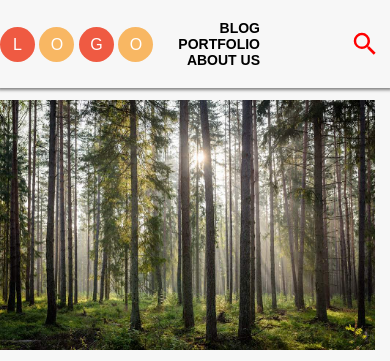
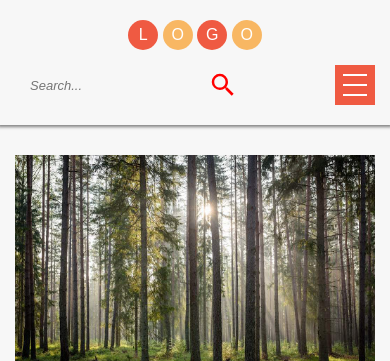
Before and after one commit to EvgenStr/page-responsive, a plain HTML site: page index.html in a window 390 px wide. Shown: the top 361 px of the page. Drawn offline with Linux system fonts and the light colour scheme.

Commit message:
add post footer

```diff
--- a/assets/css/aside-styles.css
+++ b/assets/css/aside-styles.css
@@ -1,7 +1,7 @@
 .right-side-menu {
   padding: 5px 0px;
   width: 30%;
-  height: 50vh;
+  /* height: 50vh; */
 }
 .right-menu-item {
   background-color: white;
--- a/assets/css/header-styles.css
+++ b/assets/css/header-styles.css
@@ -1,7 +1,9 @@
 .page-header {
   width: 100%;
   /* height: 80px; */
-  position: fixed;
+  margin-bottom: 30px;
+  padding: 20px 0;
+  position: relative;
   top: 0;
   background-color: var(--background-color);
   font-family: sans-serif;
@@ -9,23 +11,24 @@
 }
 .head-container {
   max-width: 1020px;
-  margin: 20px auto;
+  margin: 0 auto;
   display: flex;
   justify-content: space-between;
   align-items: center;
+  padding: 0 15px;
   /* justify-items: end; */
 }
 .logo {
   /* vertical-align: middle; */
   user-select: none;
   flex-shrink: 0;
-  justify-self: end;
+  /* justify-self: end; */
 }
 .logo > span {
   display: inline-block;
-  height: 35px;
-  width: 35px;
-  line-height: 35px;
+  height: 30px;
+  width: 30px;
+  line-height: 30px;
   border-radius: 50%;
   text-align: center;
   color: white;
@@ -40,6 +43,7 @@
 }
 .navigation {
   flex-grow: 1;
+  text-align: end;
 }
 .nav-list {
   text-align: end;
--- a/assets/css/main-content-styles.css
+++ b/assets/css/main-content-styles.css
@@ -2,7 +2,9 @@
   display: flex;
   width: 100%;
   max-width: 1020px;
-  margin: 100px auto;
+  margin: 20px auto;
+  padding: 0 15px;
+box-sizing: border-box;
 }
 
 .main-content {
@@ -33,3 +35,7 @@
   font-family: sans-serif;
   font-size: 19px;
 }
+
+.post-footer{
+
+}
--- a/assets/css/styles.css
+++ b/assets/css/styles.css
@@ -2,7 +2,6 @@
 @import "./main-content-styles.css";
 @import "./aside-styles.css";
 @import "./vars.css";
-
 
 body {
   background-color: var(--background-color);
@@ -13,6 +12,7 @@ a {
 }
 
 .page-footer {
+  margin-top: 10px;
   background-color: #3c3d41;
   color: white;
   padding: 25px 0;
@@ -30,11 +30,42 @@ a {
 }
 
 @media all and (max-width: 728px) {
-  .right-side-menu {
+  .head-container {
+    flex-wrap: wrap;
+  }
+
+  .navigation {
     display: none;
+  }
+  .head-search {
+    /* width: 115px; */
+    flex-grow: 1;
+    display: flex;
+    justify-content: flex-end;
+  }
+  .head-search-form {
   }
   .main-content {
     width: 100%;
     /* padding-right: 15px; */
   }
+  .content-container {
+    flex-direction: column;
+  }
+  .hidden-menu {
+    display: block;
+  }
+  .right-side-menu {
+    width: 100%;
+  }
 }
+@media all and (max-width: 480px) {
+  .logo {
+    width: 100%;
+    text-align: center;
+    margin-bottom: 15px;
+  }
+  .head-search {
+    width: 50%;
+justify-content: flex-start;  }
+}
--- a/index.html
+++ b/index.html
@@ -12,7 +12,7 @@
 
 <body>
   <header class="page-header">
-    <div class="head-container">
+    <nav class="head-container">
       <div class="logo">
         <span>L</span>
         <span>O</span>
@@ -39,7 +39,7 @@
       <div class="hidden-menu">
         <span></span>
       </div>
-    </div>
+    </nav>
   </header>
 
   <main class="content-container">
@@ -67,6 +67,9 @@
           odio porro vitae ex maiores enim eligendi nemo? Nesciunt adipisci
           magnam repellat incidunt?
         </p>
+        <div class="post-footer">
+          <a class="post-footer-link" href="#">Learn more</a>
+        </div>
       </article>
       <article class="post">
         <img class="post-image" src="./assets/images/forest.jpg" alt="article image" />
```
